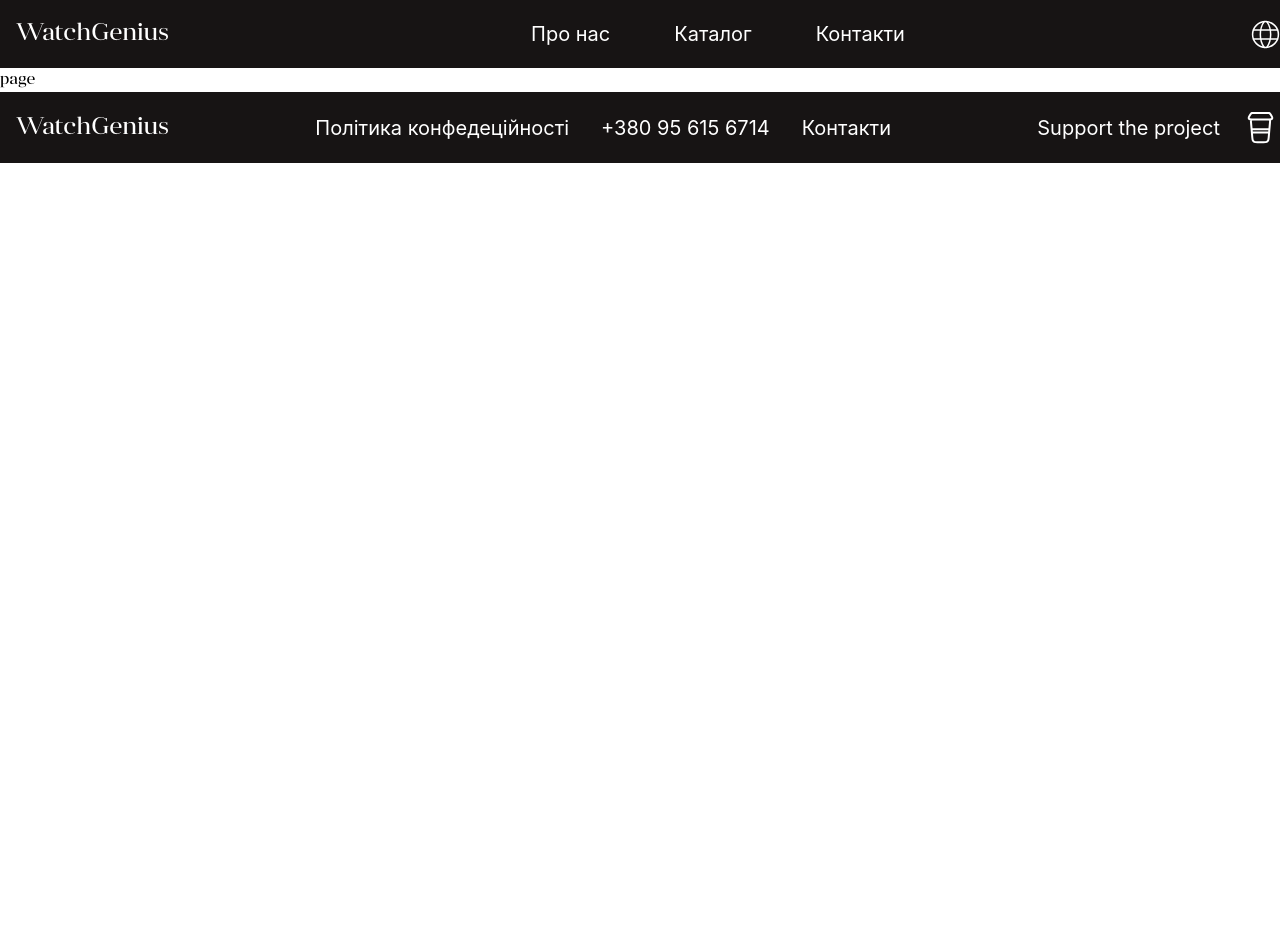
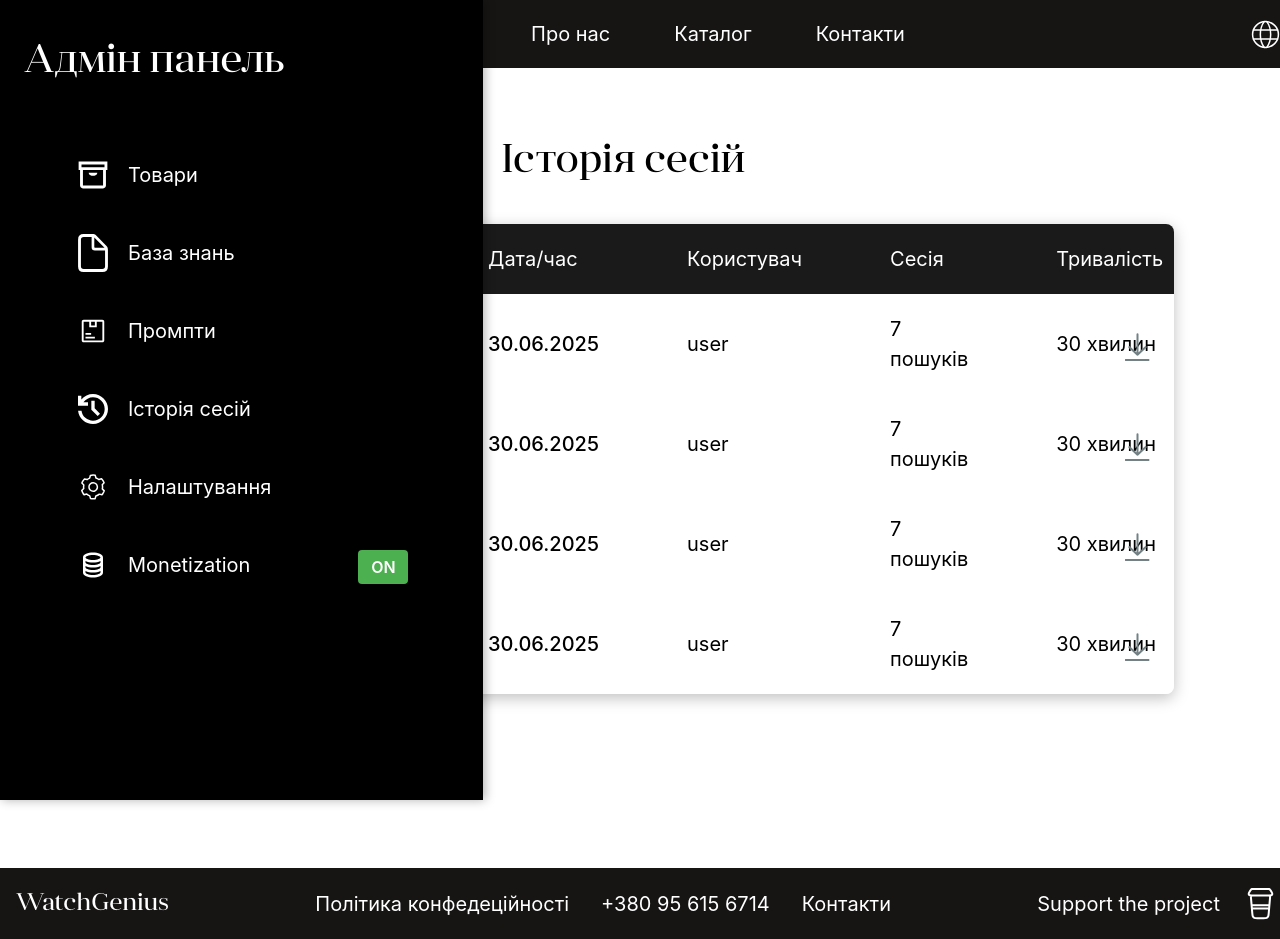
Before and after one commit to WILSONPLUR/watch-store, a Next.js app: page /admin/session-history in a window 1280 px wide. Before the commit the page ends 800 px from the top, so only its background shows below. Built offline with nearby package versions, Linux system fonts and the light colour scheme.

Commit message:
feat: session history page

```diff
--- a/public/icons/index.ts
+++ b/public/icons/index.ts
@@ -25,4 +25,5 @@ export { default as DownloadIcon } from "./download.svg";
 export { default as BoxDarkIcon } from "./box-dark.svg";
 export { default as DocDark } from "./doc-dark.svg";
 export { default as DocsDark } from "./docs-dark.svg";
+export { default as SessionDark } from "./session-dark.svg";
 //Add more icons in future
--- a/src/app/admin/session-history/page.tsx
+++ b/src/app/admin/session-history/page.tsx
@@ -1,7 +1,48 @@
-import React from "react";
+import { AdminLayout } from "@/app/layout/AdminLayout/AdminLayout";
+import styles from "../admin.module.css";
+import { ProductsTable } from "@/components/ProductsTable/ProductsTable";
 
-const SessionHistory = () => {
-  return <div>page</div>;
-};
-
-export default SessionHistory;
+export default function AdminPrompts() {
+  return (
+    <AdminLayout>
+      <div className={styles.dashboard}>
+        <div className={styles.dashboardContainer}>
+          <ProductsTable
+            type="session-history"
+            products={[
+              {
+                id: "235",
+                userName: "user",
+                session: "7 пошуків",
+                sessionDate: "30.06.2025",
+                sessionDuration: "30 хвилин",
+              },
+              {
+                id: "2356",
+                userName: "user",
+                session: "7 пошуків",
+                sessionDate: "30.06.2025",
+                sessionDuration: "30 хвилин",
+              },
+              {
+                id: "2357",
+                userName: "user",
+                session: "7 пошуків",
+                sessionDate: "30.06.2025",
+                sessionDuration: "30 хвилин",
+              },
+              {
+                id: "2358",
+                userName: "user",
+                session: "7 пошуків",
+                sessionDate: "30.06.2025",
+                sessionDuration: "30 хвилин",
+              },
+            ]}
+            onEdit={() => {}}
+          />
+        </div>
+      </div>
+    </AdminLayout>
+  );
+}
--- a/src/components/ProductsTable/ProductsTable.tsx
+++ b/src/components/ProductsTable/ProductsTable.tsx
@@ -1,21 +1,30 @@
 import React from "react";
 import { Table } from "../Table/Table";
 import styles from "./ProductsTable.module.css";
-import { BoxDarkIcon, DocDark, DocsDark } from "../../../public/icons";
+import {
+  BoxDarkIcon,
+  DocDark,
+  DocsDark,
+  SessionDark,
+} from "../../../public/icons";
 
 interface Product {
   id: string;
-  name: string;
-  category: string;
-  price: string;
+  name?: string;
+  category?: string;
+  price?: string;
   quantity?: number;
   description?: string;
   lastUsage?: string;
+  session?: string;
+  sessionDate?: string;
+  sessionDuration?: string;
+  userName?: string;
 }
 
 interface ProductsTableProps {
   products: Product[];
-  type: "products" | "knowledge-base" | "prompts";
+  type: "products" | "knowledge-base" | "prompts" | "session-history";
   onEdit: (id: string) => void;
 }
 
@@ -26,6 +35,12 @@ export const ProductsTable: React.FC<ProductsTableProps> = ({
   const ordersColumns = ["Назва", "Категорія", "Ціна", "Кількість"];
   const knowledgeBaseColumns = ["Назва", "Категорія", "Ціна", "Опис"];
   const promptsColumns = ["Назва", "Категорія", "Ціна", "Останнє використання"];
+  const sessionHistoryColumns = [
+    "Дата/час",
+    "Користувач",
+    "Сесія",
+    "Тривалість",
+  ];
 
   const ordersData = products.map((product) => ({
     Назва: product.name,
@@ -47,6 +62,13 @@ export const ProductsTable: React.FC<ProductsTableProps> = ({
     "Останнє використання": product.lastUsage,
   }));
 
+  const sessionHistoryData = products.map((product) => ({
+    "Дата/час": product.sessionDate,
+    Користувач: product.userName,
+    Сесія: product.session,
+    Тривалість: product.sessionDuration,
+  }));
+
   return (
     <div className={styles.container}>
       <div className={styles.titleSection}>
@@ -59,10 +81,19 @@ export const ProductsTable: React.FC<ProductsTableProps> = ({
         {type === "prompts" && (
           <img src={DocsDark.src} alt="docs icon" width={38} height={38} />
         )}
+        {type === "session-history" && (
+          <img
+            src={SessionDark.src}
+            alt="session icon"
+            width={38}
+            height={38}
+          />
+        )}
         <h2 className={styles.title}>
           {type === "products" && "Товари"}
           {type === "knowledge-base" && "База знань"}
           {type === "prompts" && "Промпти"}
+          {type === "session-history" && "Історія сесій"}
         </h2>
       </div>
       {type === "products" && (
@@ -74,6 +105,9 @@ export const ProductsTable: React.FC<ProductsTableProps> = ({
       {type === "prompts" && (
         <Table columns={promptsColumns} data={promptsData} />
       )}
+      {type === "session-history" && (
+        <Table columns={sessionHistoryColumns} data={sessionHistoryData} />
+      )}
     </div>
   );
 };
--- a/src/components/Table/Table.module.css
+++ b/src/components/Table/Table.module.css
@@ -54,6 +54,12 @@
   display: flex;
   align-items: center;
   gap: 30px;
+}
+
+.durationCell {
+  display: flex;
+  align-items: center;
+  gap: 10px;
 }
 
 .tableCell:first-child {
--- a/src/components/Table/Table.tsx
+++ b/src/components/Table/Table.tsx
@@ -52,7 +52,21 @@ export const Table: React.FC<TableProps> = ({ columns, data }) => {
                     </>
                   ) : (
                     <td key={col} className={styles.tableCell}>
-                      {row[col]}
+                      {col === "Тривалість" ? (
+                        <div className={styles.durationCell}>
+                          {row[col]}
+                          <div className={styles.actionButtons}>
+                            <button
+                              className={styles.downloadButton}
+                              title="Завантажити"
+                            >
+                              <img src={DownloadIcon.src} alt="download icon" />
+                            </button>
+                          </div>
+                        </div>
+                      ) : (
+                        <> {row[col]}</>
+                      )}
                     </td>
                   )}
                 </>
```
Also changed, not shown: public/icons/session-dark.svg (added).
